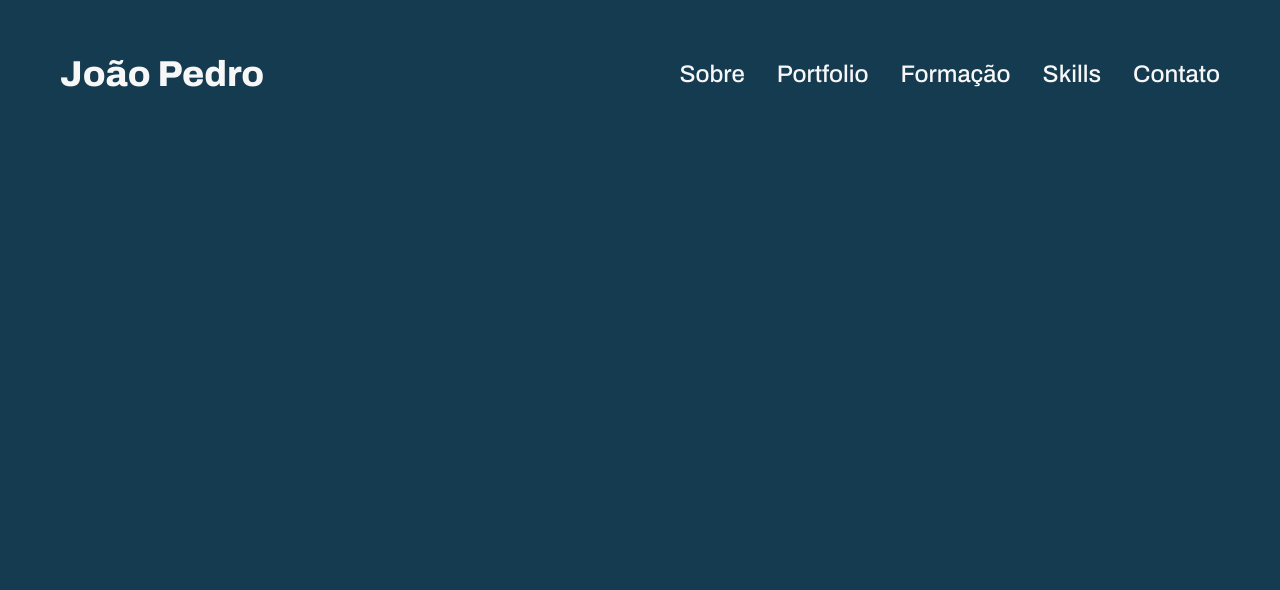
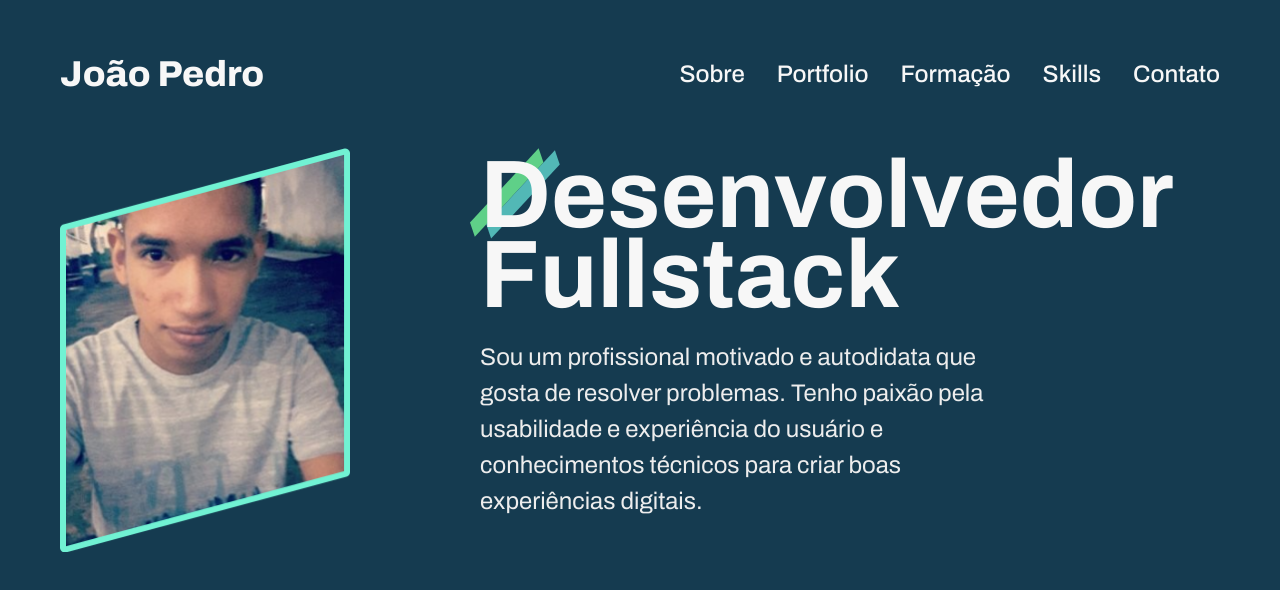
Before and after one commit to joaoplay16/portifolio, a React (Create React App) app: page / in a window 1280 px wide. Shown: the top 590 px of the page. Built offline with nearby package versions, Linux system fonts and the light colour scheme.

Commit message:
sobre section added

```diff
--- a/src/pages/home/home.js
+++ b/src/pages/home/home.js
@@ -1,11 +1,13 @@
 import React from "react"
 import { Header } from "components"
+import Sobre from "./sobre"
 
 const Home = () => {
 
   return (
     <>
       <Header/>
+      <Sobre/>
     </>
   )
 }
--- a/src/pages/home/sobre/index.js
+++ b/src/pages/home/sobre/index.js
@@ -0,0 +1 @@
+export { default } from './sobre'
--- a/src/pages/home/sobre/sobre.js
+++ b/src/pages/home/sobre/sobre.js
@@ -0,0 +1,97 @@
+import React from "react"
+import ProfileImg from "img/profile.png"
+import IconDecorator from "icons/decorator1.svg"
+import styled from "styled-components"
+
+const Sobre = () => {
+  return (
+    <Introducao className="container">
+      <img src={ProfileImg} alt="Foto do perfil" width={290} height={400} />
+      <div>
+        <h1 className="font-1-xxl cor-1">
+          Desenvolvedor <br />
+          Fullstack
+        </h1>
+        <p className="font-1-m cor-2">
+          Sou um profissional motivado e autodidata que gosta de resolver
+          problemas. Tenho paixão pela usabilidade e experiência do usuário e
+          conhecimentos técnicos para criar boas experiências digitais.
+        </p>
+      </div>
+    </Introducao>
+  )
+}
+
+const Introducao = styled("main")`
+  display: grid;
+  grid-template-columns: 1fr 2fr;
+  gap: 50px;
+  align-items: center;
+  margin-bottom: 72px;
+
+  h1 {
+    position: relative;
+  }
+
+  h1::before {
+    content: "";
+    display: block;
+    position: absolute;
+    width: 90px;
+    height: 115px;
+    background: url(${IconDecorator}) no-repeat center;
+    top: -20px;
+    left: -10px;
+    z-index: -1;
+  }
+
+  p {
+    max-width: 40ch;
+  }
+
+  @media (max-width: 1200px) {
+    h1 {
+      font-size: 4rem;
+    }
+    h1::before {
+      top: -32px;
+      left: -23px;
+      transform: scale(0.7);
+    }
+  }
+
+  @media (max-width: 800px) {
+    gap: 0 40px;
+
+    h1 {
+      font-size: 3rem;
+    }
+
+    p {
+      font-size: 1.125rem;
+    }
+
+    h1::before {
+      top: -39px;
+      left: -28px;
+      transform: scale(0.5);
+    }
+  }
+
+  @media (max-width: 600px) {
+    img {
+      display: none;
+    }
+    align-items: center;
+    grid-template-columns: 1fr;
+    h1 {
+      font-size: 2.5rem;
+    }
+    h1::before {
+      top: -42px;
+      left: -30px;
+    }
+  }
+`
+
+export default Sobre
```
